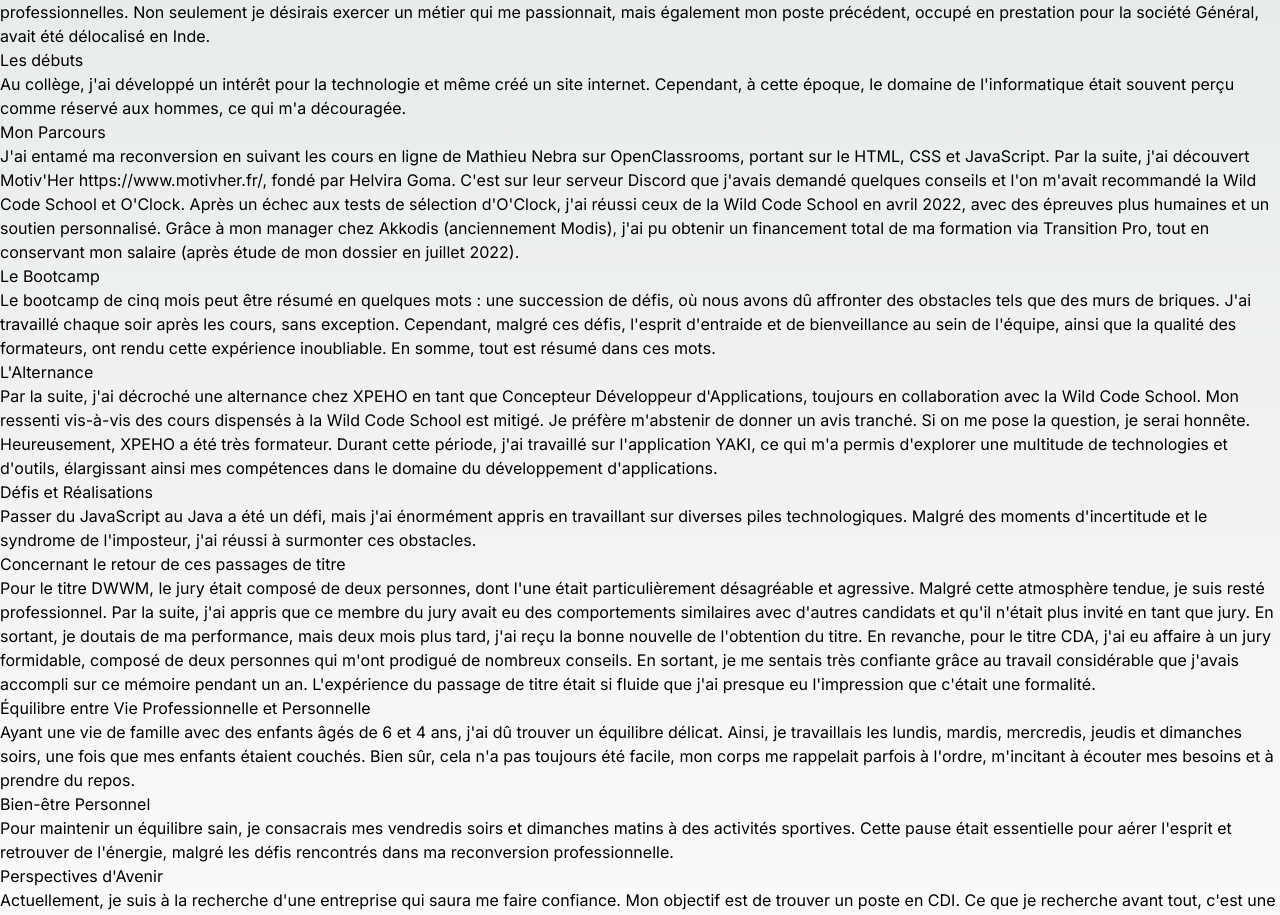
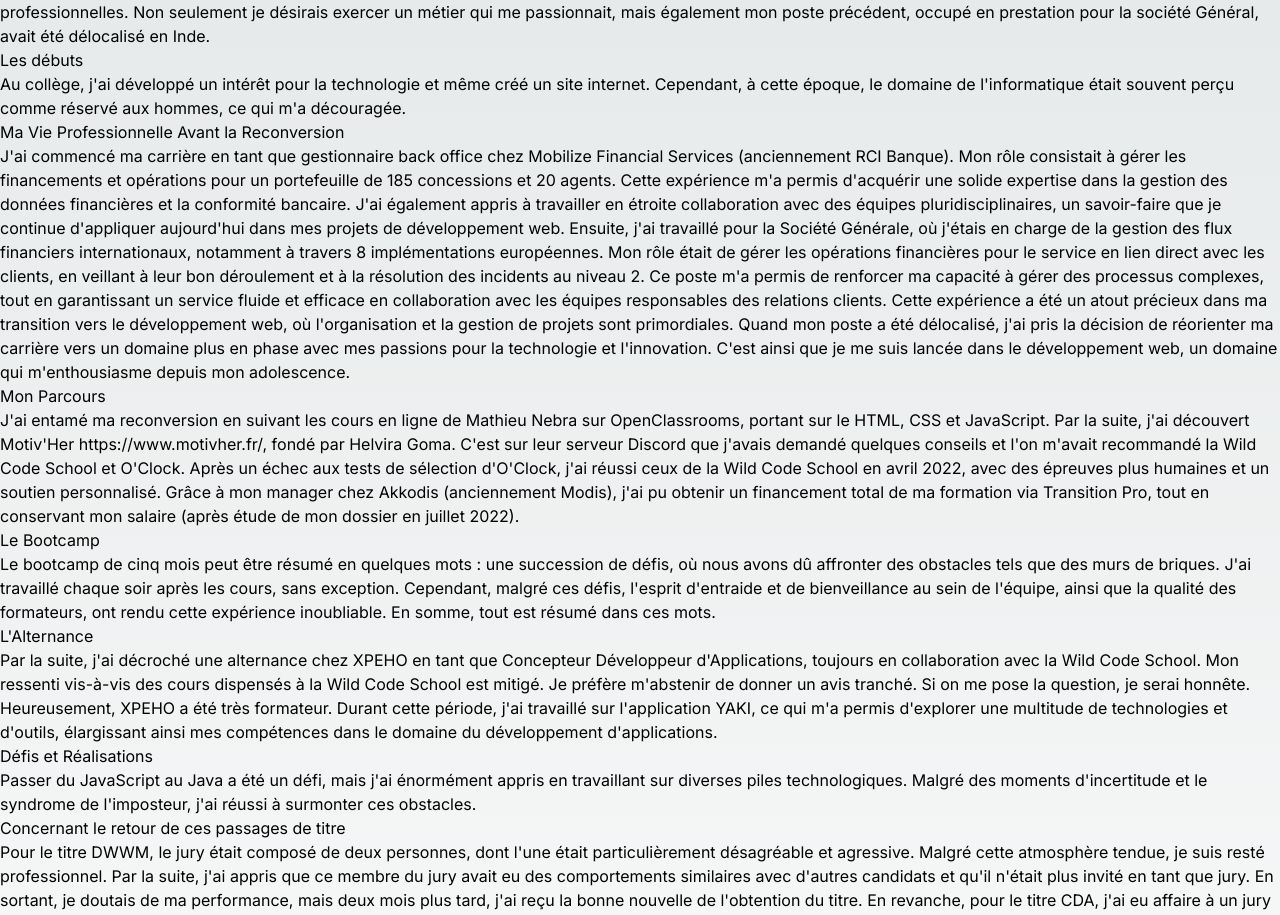
Before and after one commit to PriscilliaAmmeux/my_portfolio, a Next.js app: page /professionalReconversionArticle in a window 1280 px wide. Shown: the part 1060-1975 px from the top of the page. Built offline with nearby package versions, Linux system fonts and the light colour scheme; a web font is replaced by a local one.

Commit message:
add pre-job life section added

```diff
--- a/src/app/professionalReconversionArticle/page.tsx
+++ b/src/app/professionalReconversionArticle/page.tsx
@@ -29,6 +29,12 @@ export default function ProfessionalReconversionArticle() {
         <SectionArticle
           title="Les débuts"
           content="Au collège, j'ai développé un intérêt pour la technologie et même créé un site internet. Cependant, à cette époque, le domaine de l'informatique était souvent perçu comme réservé aux hommes, ce qui m'a découragée."
+        />
+        <SectionArticle
+          title="Ma Vie Professionnelle Avant la Reconversion"
+          content="J'ai commencé ma carrière en tant que gestionnaire back office chez Mobilize Financial Services (anciennement RCI Banque). Mon rôle consistait à gérer les financements et opérations pour un portefeuille de 185 concessions et 20 agents. Cette expérience m'a permis d'acquérir une solide expertise dans la gestion des données financières et la conformité bancaire. J'ai également appris à travailler en étroite collaboration avec des équipes pluridisciplinaires, un savoir-faire que je continue d'appliquer aujourd'hui dans mes projets de développement web. Ensuite, j'ai travaillé pour la Société Générale, où j'étais en charge de la gestion des flux financiers internationaux, notamment à travers 8 implémentations européennes. Mon rôle était de gérer les opérations financières pour le service en lien direct avec les clients, en veillant à leur bon déroulement et à la résolution des incidents au niveau 2. Ce poste m'a permis de renforcer ma capacité à gérer des processus complexes, tout en garantissant un service fluide et efficace en collaboration avec les équipes responsables des relations clients. Cette expérience a été un atout précieux dans ma transition vers le développement web, où l'organisation et la gestion de projets sont primordiales.
+
+Quand mon poste a été délocalisé, j'ai pris la décision de réorienter ma carrière vers un domaine plus en phase avec mes passions pour la technologie et l'innovation. C'est ainsi que je me suis lancée dans le développement web, un domaine qui m'enthousiasme depuis mon adolescence."
         />
 
         <SectionArticle
```
